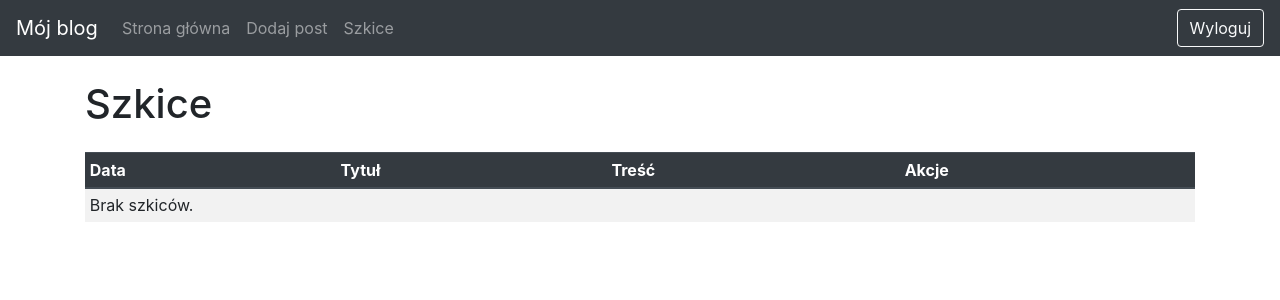
After one commit to ArturX23/final_project, a Flask app: page /drafts/ in a window 1280 px wide. The commit adds this page. Shown: the top 300 px of the page. Run offline with Flask 3, Linux system fonts and the light colour scheme; the visitor is signed in with stand-in values (Sample User, id 1); data that the repository does not hold is empty; some libraries are stand-ins or nearby versions.

Commit message:
add delete_entry

```diff
--- a/blog/routes.py
+++ b/blog/routes.py
@@ -4,6 +4,7 @@ from flask import render_template, request, session, flash, redirect, url_for
 from blog import app
 from blog.models import Entry, db
 from blog.forms import EntryForm, LoginForm
+from blog.utils import login_required
 
 @app.route("/")
 def index():
@@ -14,6 +15,7 @@ def index():
 
 @app.route("/post/", defaults={'entry_id': None}, methods=["GET", "POST"])
 @app.route("/post/<int:entry_id>", methods=["GET", "POST"])
+@login_required
 def manage_entry(entry_id):
     if entry_id:
         entry = Entry.query.get_or_404(entry_id)
@@ -23,23 +25,23 @@ def manage_entry(entry_id):
         form = EntryForm()
 
     if form.validate_on_submit():
-        if form.validate_on_submit():
-            if entry:
-                form.populate_obj(entry)
-                flash("Wpis został zaktualizowany!")
-            else:
-                entry = Entry(
-                    title=form.title.data,
-                    body=form.body.data,
-                    is_published=form.is_published.data
-                )
-                db.session.add(entry)
-                flash("Twój wpis został dodany!")
+        if entry:
+            form.populate_obj(entry)
+            flash("Wpis został zaktualizowany!")
+        else:
+            entry = Entry(
+                title=form.title.data,
+                body=form.body.data,
+                is_published=form.is_published.data
+            )
+            db.session.add(entry)
+            flash("Twój wpis został dodany!")
 
-            db.session.commit()
-            return redirect(url_for('index'))
+        db.session.commit()
+        return redirect(url_for('index'))
 
     return render_template("entry_form.html", form=form)
+
 
 @app.route("/login/", methods=['GET', 'POST'])
 def login():
@@ -63,3 +65,23 @@ def logout():
        session.clear()
        flash('You are now logged out.', 'success')
    return redirect(url_for('index'))
+
+@app.route("/drafts/")
+@login_required
+def list_drafts():
+    drafts = Entry.query.filter_by(is_published=False)\
+                        .order_by(Entry.pub_date.desc())\
+                        .all()
+    return render_template("drafts.html", drafts=drafts)
+
+@app.route("/delete/<int:entry_id>", methods=["POST"])
+@login_required
+def delete_entry(entry_id):
+    entry = Entry.query.get_or_404(entry_id)
+
+    db.session.delete(entry)
+    db.session.commit()
+
+    flash("Wpis został usunięty!")
+
+    return redirect(url_for('index'))
--- a/blog/templates/base.html
+++ b/blog/templates/base.html
@@ -2,64 +2,106 @@
 <html lang="pl">
 
 <head>
+    <!-- META -->
     <meta charset="utf-8">
     <meta name="viewport" content="width=device-width, initial-scale=1, shrink-to-fit=no">
 
+    <!-- TITLE -->
     <title>{% block title %}Mój blog{% endblock %}</title>
 
-    <!-- Bootstrap CSS -->
+    <!-- BOOTSTRAP CSS -->
     <link rel="stylesheet"
           href="https://stackpath.bootstrapcdn.com/bootstrap/4.5.0/css/bootstrap.min.css">
 
+    <!-- DODATKOWE STYLE -->
     {% block head %}
     {% endblock %}
 </head>
 
 <body>
 
-    <!-- NAVBAR -->
+    <!-- ===================== NAVBAR ===================== -->
     <nav class="navbar navbar-expand-md navbar-dark bg-dark fixed-top">
-        <a class="navbar-brand" href="#">Mój blog</a>
 
-        <button class="navbar-toggler" type="button" data-toggle="collapse"
+        <!-- LOGO / NAZWA -->
+        <a class="navbar-brand" href="{{ url_for('index') }}">
+            Mój blog
+        </a>
+
+        <!-- PRZYCISK MOBILE -->
+        <button class="navbar-toggler"
+                type="button"
+                data-toggle="collapse"
                 data-target="#navbarMain">
             <span class="navbar-toggler-icon"></span>
         </button>
 
-        <div class="collapse navbar-collapse" id="navbarsExampleDefault">
+        <!-- ZAWARTOŚĆ NAVBARA -->
+        <div class="collapse navbar-collapse" id="navbarMain">
 
+            <!-- LEWA STRONA (LINKI) -->
             <ul class="navbar-nav mr-auto">
+
+                <!-- STRONA GŁÓWNA -->
                 <li class="nav-item">
-            <a class="nav-link" href="{{ url_for('index') }}">Strona główna</a>
+                    <a class="nav-link" href="{{ url_for('index') }}">
+                        Strona główna
+                    </a>
                 </li>
+
+                {% if session.get('logged_in') %}
+
+                <!-- DODAWANIE POSTA -->
                 <li class="nav-item">
-            <a class="nav-link" href="{{ url_for('manage_entry') }}">Dodaj post</a>
+                    <a class="nav-link" href="{{ url_for('manage_entry') }}">
+                        Dodaj post
+                    </a>
                 </li>
+
+                <!-- SZKICE -->
+                <li class="nav-item">
+                    <a class="nav-link" href="{{ url_for('list_drafts') }}">
+                        Szkice
+                    </a>
+                </li>
+
+                {% endif %}
+
             </ul>
 
+            <!-- PRAWA STRONA (AUTH) -->
             {% if session.get('logged_in') %}
+
+                <!-- WYLOGOWANIE -->
                 <form class="form-inline my-2 my-lg-0"
                       action="{{ url_for('logout') }}"
                       method="POST">
-            <button class="btn btn-outline-light my-2 my-sm-0" type="submit">
+                    <button class="btn btn-outline-light my-2 my-sm-0"
+                            type="submit">
                         Wyloguj
                     </button>
                 </form>
+
             {% else %}
+
+                <!-- LOGOWANIE -->
                 <a href="{{ url_for('login') }}"
                    class="btn btn-outline-light my-2 my-lg-0">
                     Zaloguj
                 </a>
+
             {% endif %}
 
         </div>
     </nav>
 
-    <!-- MAIN -->
+    <!-- ===================== MAIN ===================== -->
     <main role="main" class="container" style="padding-top: 5rem;">
+
+        <!-- FLASH MESSAGES -->
         {% with messages = get_flashed_messages() %}
             {% if messages %}
-    <div class="container mt-3">
+                <div class="mt-3">
                     {% for message in messages %}
                         <div class="alert alert-success">
                             {{ message }}
@@ -68,17 +110,19 @@
                 </div>
             {% endif %}
         {% endwith %}
+
+        <!-- GŁÓWNA ZAWARTOŚĆ STRONY -->
         {% block content %}
-        <!-- Tu zawartość strony -->
         {% endblock %}
 
     </main>
 
-    <!-- SCRIPTS -->
+    <!-- ===================== SCRIPTS ===================== -->
     <script src="https://code.jquery.com/jquery-3.5.1.slim.min.js"></script>
     <script src="https://cdn.jsdelivr.net/npm/popper.js@1.16.0/dist/umd/popper.min.js"></script>
     <script src="https://stackpath.bootstrapcdn.com/bootstrap/4.5.0/js/bootstrap.min.js"></script>
 
+    <!-- DODATKOWE SKRYPTY -->
     {% block scripts %}
     {% endblock %}
 
--- /dev/null
+++ b/blog/templates/drafts.html
@@ -0,0 +1,60 @@
+{% extends "base.html" %}
+
+{% block title %}Szkice{% endblock %}
+
+{% block content %}
+
+<h1 class="mb-4">Szkice</h1>
+
+<table class="table table-striped table-sm">
+    <thead class="thead-dark">
+        <tr>
+            <th>Data</th>
+            <th>Tytuł</th>
+            <th>Treść</th>
+            <th>Akcje</th>
+        </tr>
+    </thead>
+    <tbody>
+    {% for post in drafts %}
+        <tr>
+            <td style="white-space: nowrap;">
+                {{ post.pub_date.strftime('%Y-%m-%d') }}
+            </td>
+
+            <td>
+                {{ post.title }}
+            </td>
+
+            <td>
+                {{ post.body|truncate(80) }}
+            </td>
+
+            <td style="white-space: nowrap;">
+                <a href="{{ url_for('manage_entry', entry_id=post.id) }}"
+                   class="btn btn-sm btn-warning">
+                   Edytuj
+                </a>
+
+               <form action="{{ url_for('delete_entry', entry_id=post.id) }}"
+      method="POST"
+      style="display:inline;">
+
+    <button type="submit"
+            class="btn btn-danger btn-sm"
+            onclick="return confirm('Na pewno usunąć wpis?');">
+        Usuń
+    </button>
+
+</form>
+            </td>
+        </tr>
+    {% else %}
+        <tr>
+            <td colspan="4">Brak szkiców.</td>
+        </tr>
+    {% endfor %}
+    </tbody>
+</table>
+
+{% endblock %}
--- /dev/null
+++ b/blog/utils.py
@@ -0,0 +1,10 @@
+import functools
+from flask import session, redirect, url_for, request
+
+def login_required(view_func):
+    @functools.wraps(view_func)
+    def check_permissions(*args, **kwargs):
+        if session.get('logged_in'):
+            return view_func(*args, **kwargs)
+        return redirect(url_for('login', next=request.path))
+    return check_permissions
```
Also changed, not shown: blog/templates/index.html (+25 -5 lines). Lines whose indentation alone changed are shown as unchanged.
